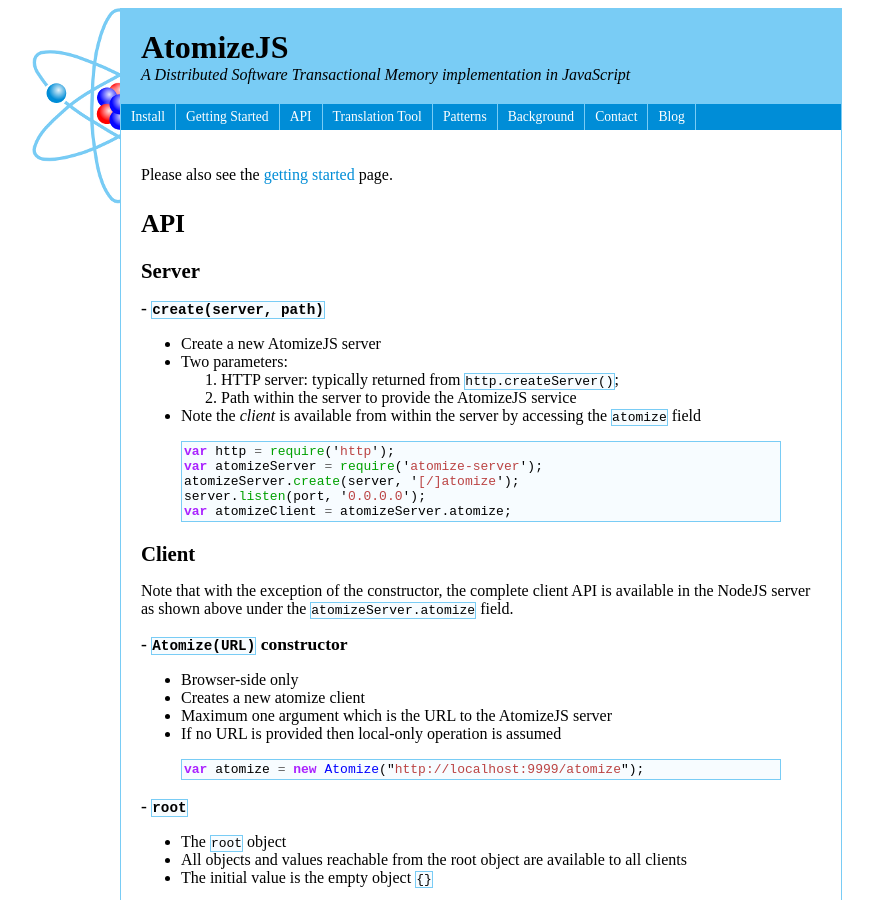
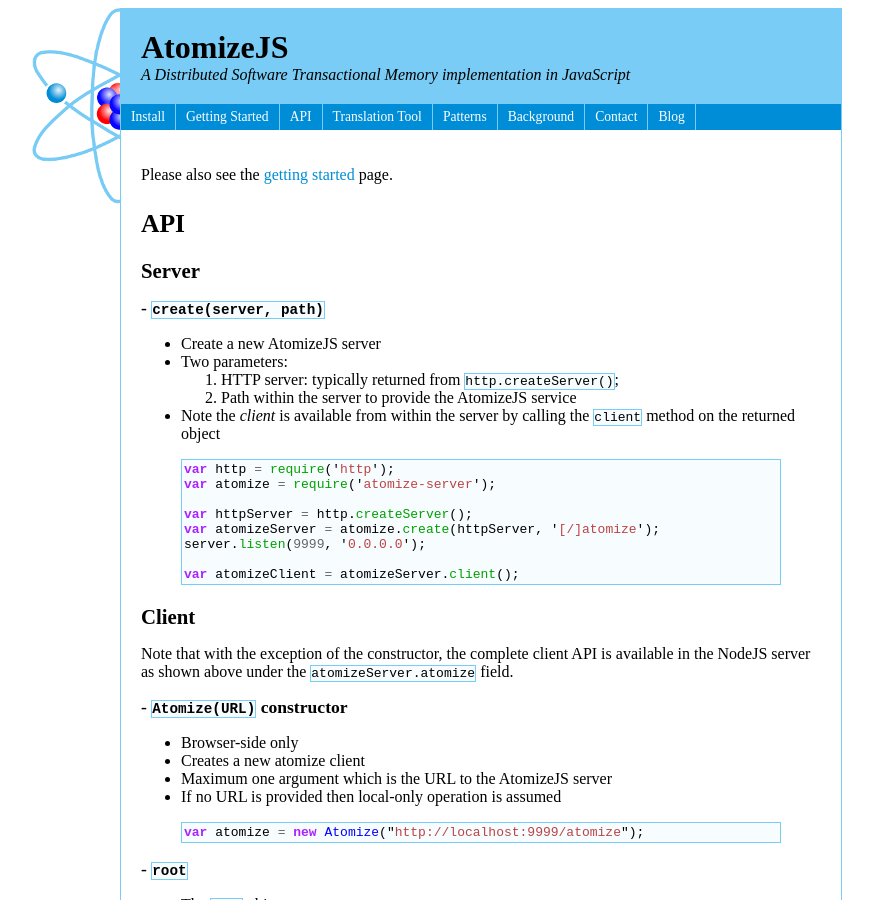
Before and after one commit to atomizejs/atomizejs.github.com, a Jekyll site: the page built from api.html, in a window 1280 px wide and 900 px high. Shown: the whole window, without its empty margins (204-1077 px from the left). Built offline with Jekyll 4.4.1, drawn with Linux system fonts in a browser that asks for light colours; Markdown is read by kramdown in place of the engine named in the settings.

Commit message:
Minor changes to reflect slight changes in server API
--HG--
extra : signature : gnupg%3AiQEcBAABAgAGBQJPT6BzAAoJEO%2BewIrBgcV3YZoH/RPTHla4xnl6DL5QneXs6GTvC5ArV%2BOk%2BviuBEB7R%2BFfYjboij%2BndzwIUCX8KnbZsDNnV5iGD1a3CexORGCC/05Ozbc9i9yynaD5hYngq7jI1yWMtHphtPeEQfQ/bi3Gmq7cbFnDwNQK7fuaXRaTxks2g0SvM3aD5%2BwhysQNvNidTsQ/y8TcIaOa9MrnoCe9x9qfHR%2BYAOIRez6d9caUVt0hfA%2BGqwVtMP7FYfw3bm/hSH4LwAW6ZeHYHFBS7GtNhuj/PAymNd32qPc4TYGNDIVd583y/dHcLexbp5Z616igPcbTDZfmhz/BC%2BPeBt40u7OAz43kc%2BFfb33tuFtbcC4%3D

```diff
--- a/api.html
+++ b/api.html
@@ -19,15 +19,18 @@
 * Two parameters:
     1. HTTP server: typically returned from `http.createServer()`;
     2. Path within the server to provide the AtomizeJS service
-* Note the *client* is available from within the server by accessing
-  the `atomize` field
+* Note the *client* is available from within the server by calling the
+  `client` method on the returned object
 
 {% highlight javascript %}
 var http = require('http');
-var atomizeServer = require('atomize-server');
-atomizeServer.create(server, '[/]atomize');
-server.listen(port, '0.0.0.0');
-var atomizeClient = atomizeServer.atomize;
+var atomize = require('atomize-server');
+
+var httpServer = http.createServer();
+var atomizeServer = atomize.create(httpServer, '[/]atomize');
+server.listen(9999, '0.0.0.0');
+
+var atomizeClient = atomizeServer.client();
 {% endhighlight %}
 
 
```
Also changed, not shown: getting_started.html (+3 -8 lines).
